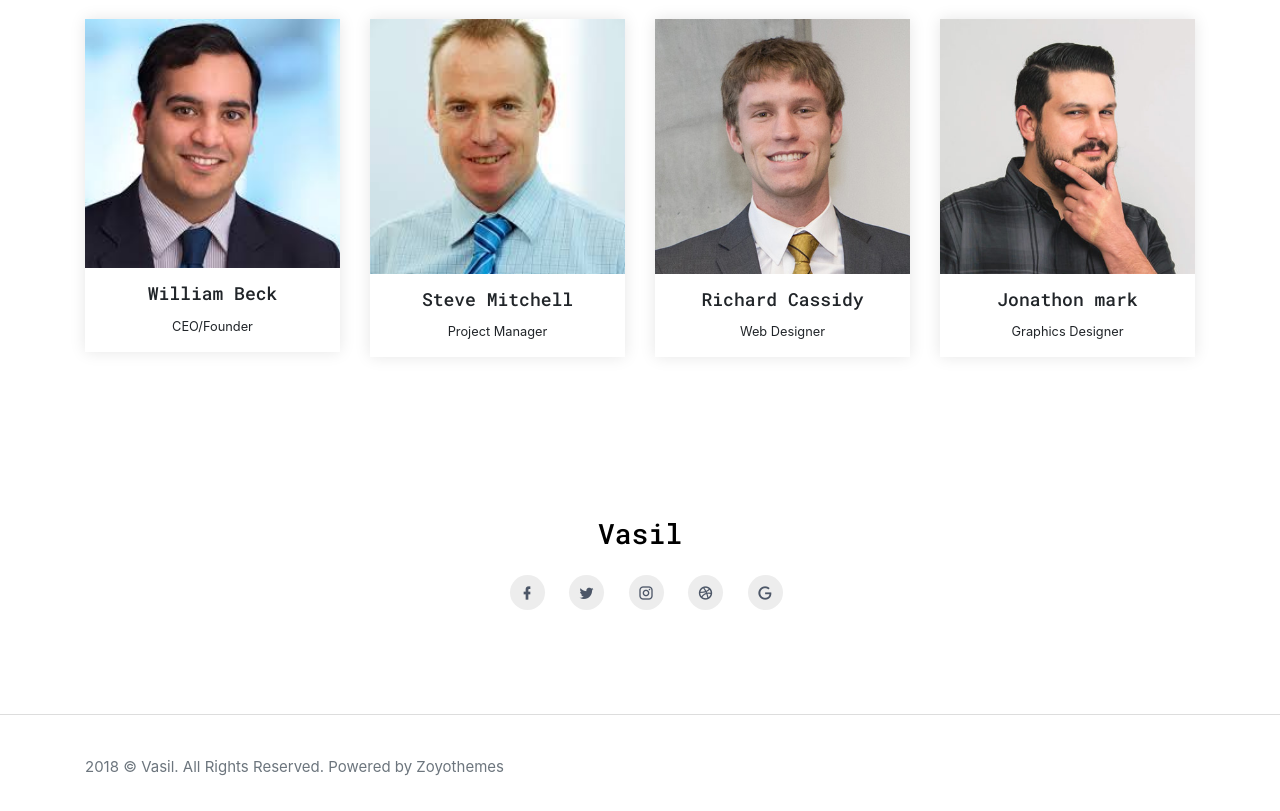
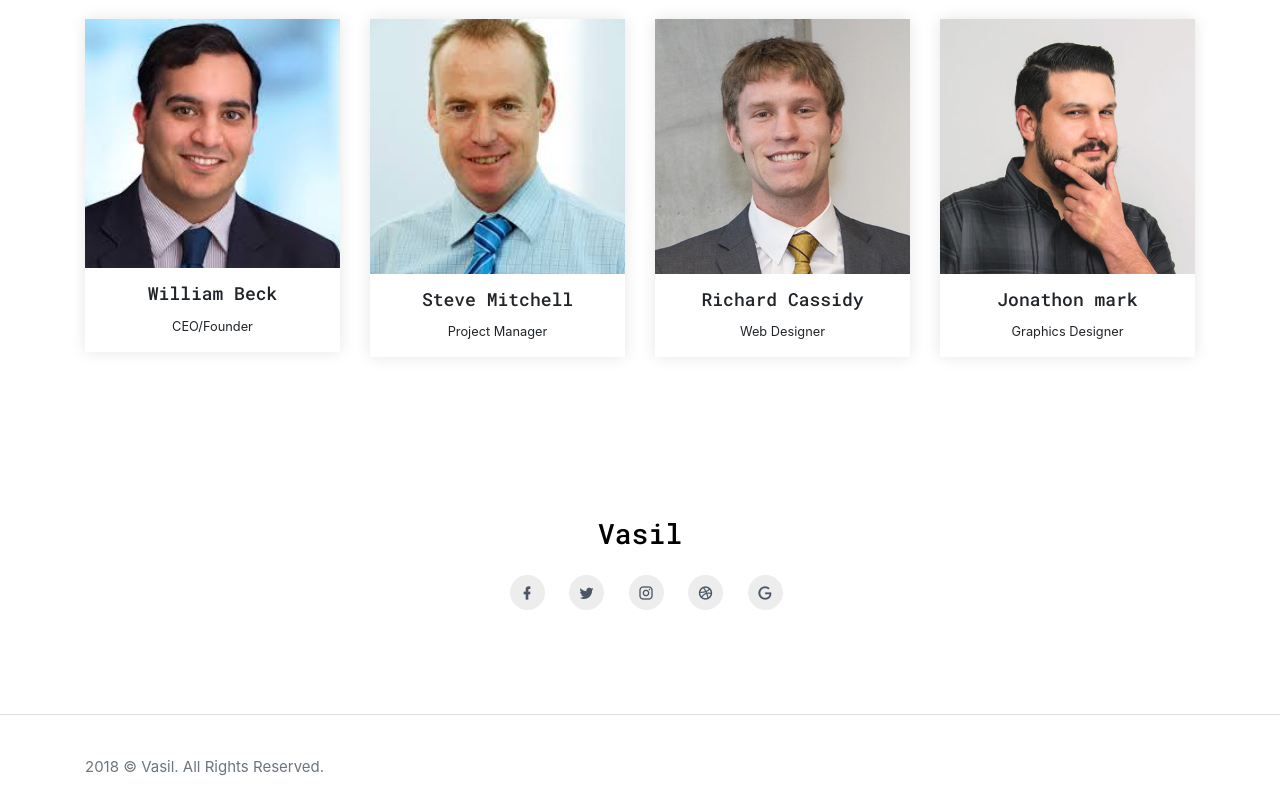
Before and after one commit to MsMatki/LifeInsight-Template, a plain HTML site: page about.html in a window 1280 px wide. Shown: the part 1607-2418 px from the top of the page. Drawn offline with Linux system fonts and the light colour scheme.

Commit message:
New Files

```diff
--- a/about.html
+++ b/about.html
@@ -5,7 +5,6 @@
     <meta charset="utf-8">
     <meta name="viewport" content="width=device-width, initial-scale=1.0">
     <meta name="description" content="Responsive bootstrap landing template">
-    <meta name="author" content="Zoyothemes">
 
     <link rel="shortcut icon" href="images/favicon.ico">
 
@@ -345,7 +344,7 @@
                     <div class="col-lg-12">
 
                         <div class="float-left pull-none mt-4">
-                            <p class="copy-rights text-muted">2018 © Vasil. All Rights Reserved. Powered by Zoyothemes</p>
+                            <p class="copy-rights text-muted">2018 © Vasil. All Rights Reserved.</p>
                         </div>
                     </div>
                 </div>
```
Also changed, not shown: blog-single.html (+1 -2 lines), blog.html (+1 -2 lines), contact.html (+1 -2 lines), index.html (+1 -2 lines), service.html (+1 -2 lines), work-detail.html (+1 -2 lines), work.html (+1 -2 lines).
